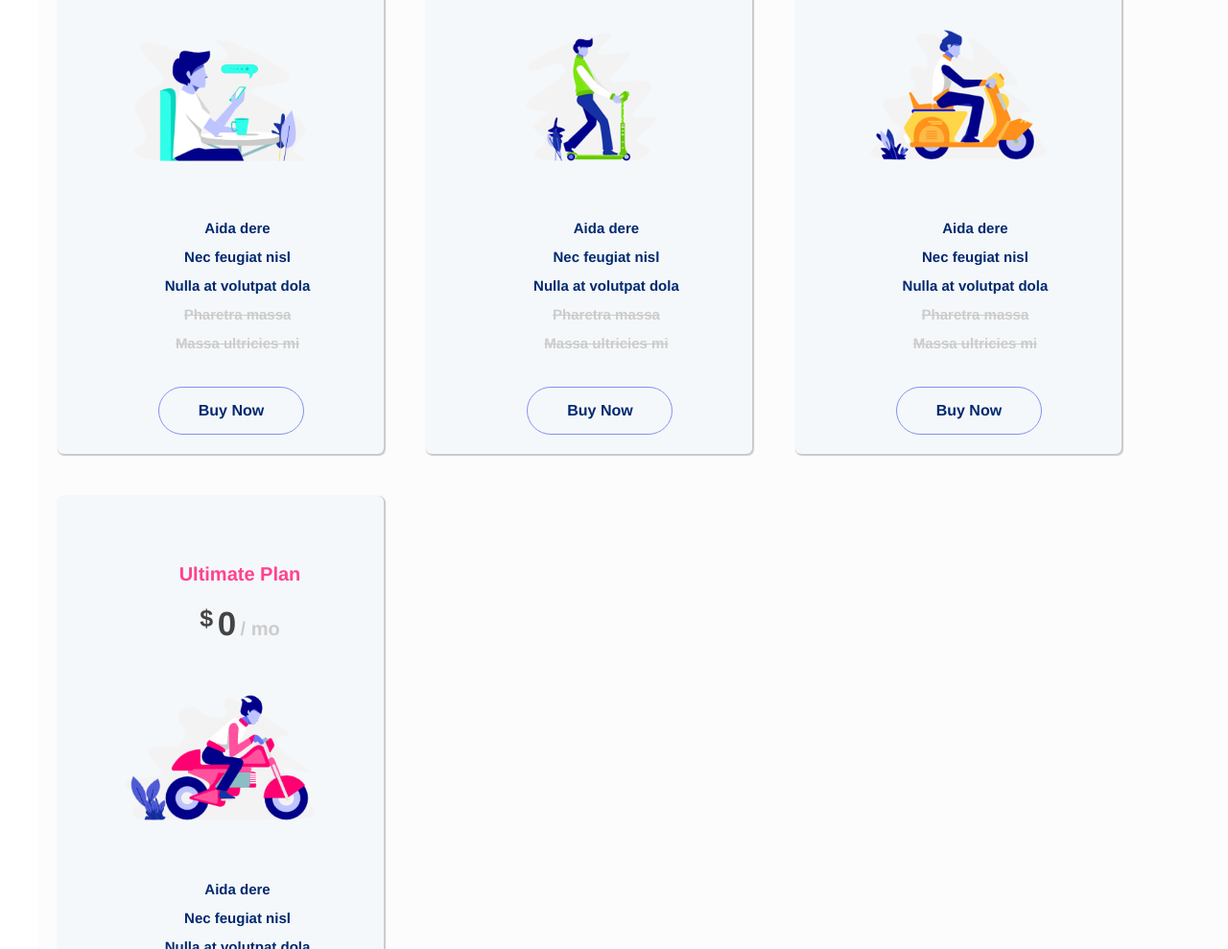
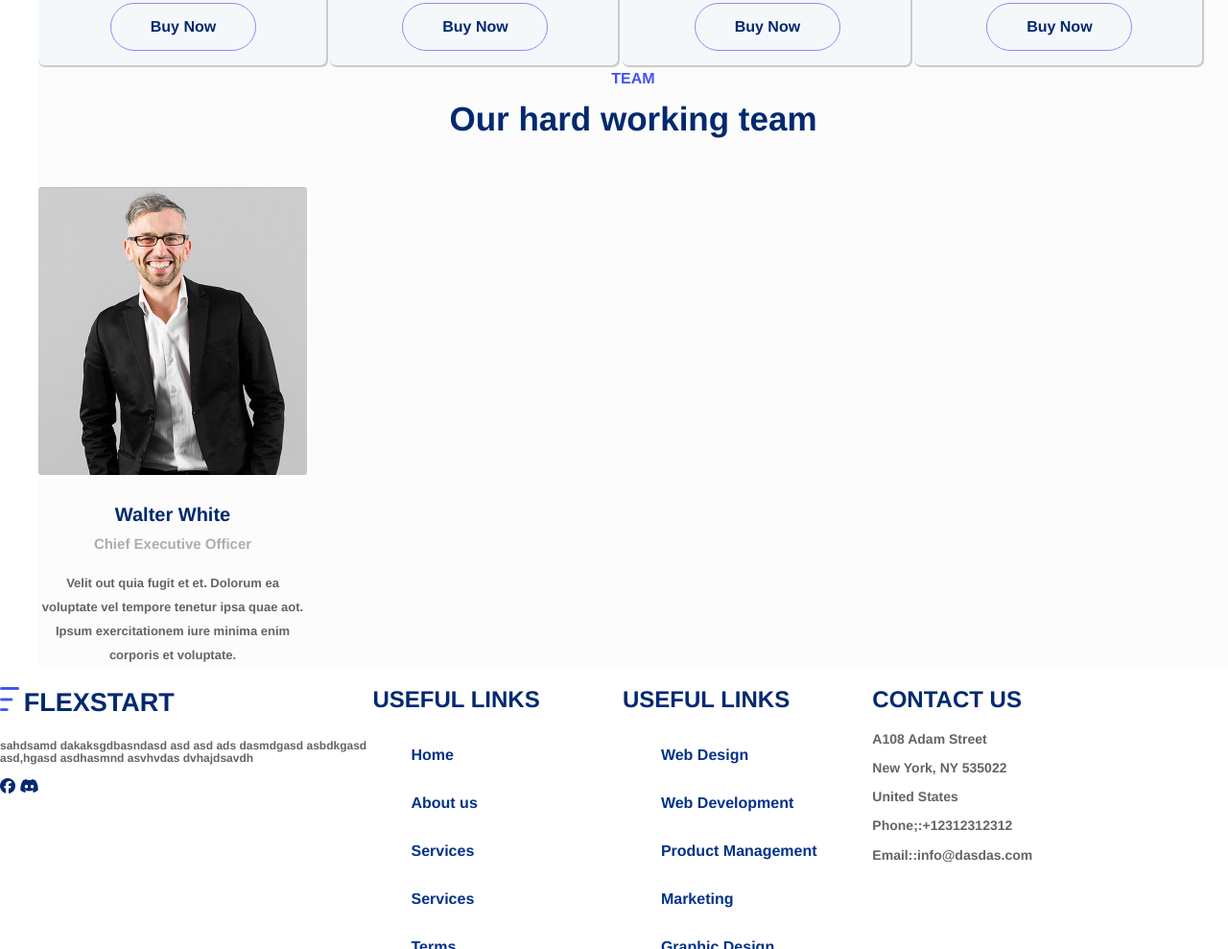
Before and after one commit to JhanU1/Practica-Frotend, a plain HTML site: page FlexStar/index.html in a window 1280 px wide. Shown: the part 1811-2800 px from the top of the page at 96% size. Drawn offline with Linux system fonts and the light colour scheme; a script that the page names is missing.

Commit message:
footer add

```diff
--- a/FlexStar/assets/css/estilos.css
+++ b/FlexStar/assets/css/estilos.css
@@ -156,19 +156,19 @@ section .section-values article .article-values .text .second-text {
     text-align: center;
 }
 
-section .section-values article .article-values:nth-child(1) {
+section .section-values article:first-of-type {
     margin-right: 100px;
     margin-left: 30px;
 }
 
-section .section-values article .article-values:nth-child(3) {
+section .section-values article:last-of-type {
     margin-left: 100px;
 }
 
 section .section-pricing article {
     background: rgba(245, 248, 250, 255);
     display: inline-block;
-    margin: 20px;
+    margin: auto;
     overflow: hidden;
     border-radius: 6px;
     box-shadow: 1px 1px 1px 1px rgba(0, 0, 0, 0.2);
@@ -176,12 +176,10 @@ section .section-pricing article {
 
 section .section-pricing article .article-pricing {
     width: 100%;
-    margin: 20px;
     font-weight: 400;
     margin-bottom: 15px;
     position: relative;
     overflow: hidden;
-    height: 610px;
 }
 
 section .section-pricing article .article-pricing .feat-text {
@@ -271,7 +269,7 @@ section .section-pricing article .article-pricing ul li {
     text-align: center;
 }
 
-section .section-pricing article .article-pricing ul li:nth-child(4) div,
+section .section-pricing article:first-of-type ul li:nth-child(4) div,
 section .section-pricing article .article-pricing ul li:nth-child(5) div {
     color: rgba(204, 204, 204, 255) !important;
     text-decoration: line-through;
@@ -335,3 +333,71 @@ section .section-team .art-team .text div:nth-child(3) {
     color: rgba(100, 100, 100, 255);
     line-height: 25px;
 }
+
+footer .footer-content {
+    vertical-align: top;
+}
+
+footer .footer-content .info {
+    display: inline-block;
+    vertical-align: top;
+    width: 30%;
+}
+
+footer .footer-content .info .icono {
+    display: inline-block;
+}
+
+footer .footer-content .info .icono img {
+    height: 25px;
+}
+
+footer .footer-content .info h2 {
+    display: inline-block;
+    font-size: 27px;
+}
+
+footer .footer-content .info p {
+    color: rgba(100, 100, 100, 255);
+    font-size: 12px;
+    margin: 0;
+    margin-bottom: 13px;
+}
+
+footer .footer-content h2 {
+    text-transform: uppercase;
+}
+
+footer .footer-content .ulink {
+    display: inline-block;
+    vertical-align: top;
+    width: 20%;
+}
+
+footer .footer-content ul li a {
+    text-decoration: none;
+    color: rgba(2, 50, 137, 255);
+    line-height: 50px;
+}
+
+footer .footer-content ul li {
+    list-style: none;
+}
+
+footer .footer-content .our-services {
+    display: inline-block;
+    vertical-align: top;
+    width: 20%;
+}
+
+footer .footer-content .contact-us {
+    display: inline-block;
+    vertical-align: top;
+    width: 20%;
+}
+
+footer .footer-content .contact-us p,
+footer .footer-content .contact-us b {
+    color: rgba(100, 100, 100, 255);
+    font-size: 14px;
+}
--- a/FlexStar/index.html
+++ b/FlexStar/index.html
@@ -9,6 +9,7 @@
     <script src='main.js'></script>
     <link rel="stylesheet" href="./assets/css/normalize.css" />
     <link rel="stylesheet" href="./assets/css/estilos.css" />
+    <script src="https://kit.fontawesome.com/a400555283.js" crossorigin="anonymous"></script>
 </head>
 
 <body>
@@ -282,10 +283,70 @@
         </div>
     </section>
     <footer class="foorter">
-        <div class="foot-contend">
+        <div class="footer-content">
             <div class="info">
-                <h1>FlexStart</h1>
-                <div></div>
+                <div class="icono"><img src="assets/img/logo.png" alt=""></div>
+                <h2>FlexStart</h2>
+                <p>
+                    sahdsamd dakaksgdbasndasd asd asd ads dasmdgasd asbdkgasd asd,hgasd asdhasmnd asvhvdas dvhajdsavdh
+                </p>
+                <div>
+                    <span><a href="#"><i class="fa-brands fa-facebook"></i></a></span>
+                    <span><i class="fa-brands fa-discord"></i></span>
+                    <span></span>
+                    <span></span>
+                </div>
+            </div>
+            <div class="ulink">
+                <h2>useful links</h2>
+                <ul>
+                    <li>
+                        <a href="#">Home</a>
+                    </li>
+                    <li>
+                        <a href="#">About us</a>
+                    </li>
+                    <li>
+                        <a href="#">Services</a>
+                    </li>
+                    <li>
+                        <a href="#">Services</a>
+                    </li>
+                    <li>
+                        <a href="#">Terms</a>
+                    </li>
+                    <li>
+                        <a href="#">Privacy policy</a>
+                    </li>
+                </ul>
+            </div>
+            <div class="our-services">
+                <h2>useful links</h2>
+                <ul>
+                    <li>
+                        <a href="#">Web Design</a>
+                    </li>
+                    <li>
+                        <a href="#">Web Development</a>
+                    </li>
+                    <li>
+                        <a href="#">Product Management</a>
+                    </li>
+                    <li>
+                        <a href="#">Marketing</a>
+                    </li>
+                    <li>
+                        <a href="#">Graphic Design</a>
+                    </li>
+                </ul>
+            </div>
+            <div class="contact-us">
+                <h2>contact us</h2>
+                <p>A108 Adam Street</p>
+                <p>New York, NY 535022</p>
+                <p>United States</p>
+                <p><b>Phone;</b>:+12312312312</p>
+                <p><b>Email:</b>:info@dasdas.com</p>
             </div>
         </div>
         <div class="foot-copyrigth"></div>
```
